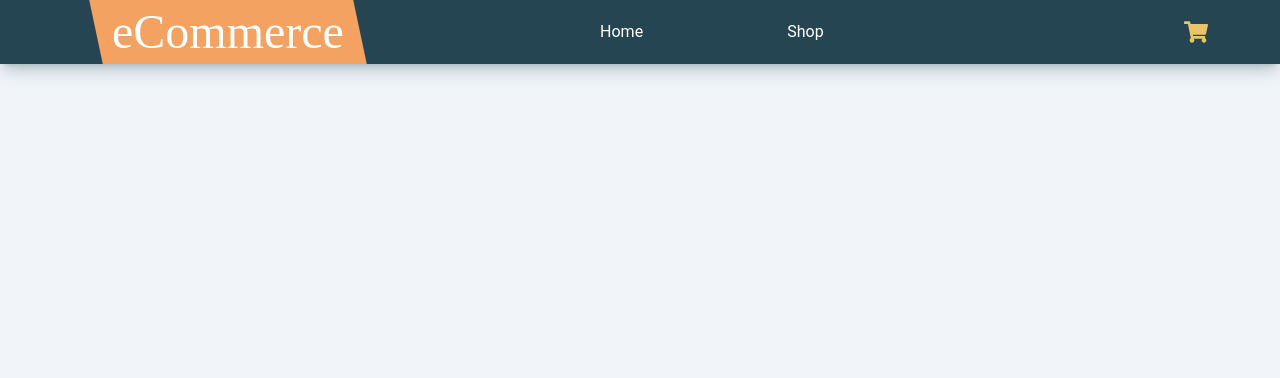
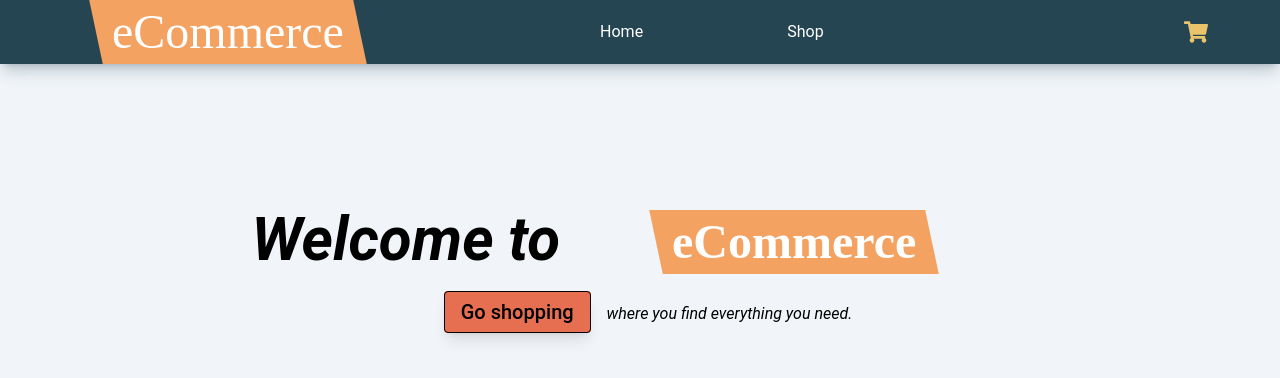
Before and after one commit to JNFussion/shopping-cart, a React (Create React App) app: page / in a window 1280 px wide. Shown: the top 378 px of the page. Built offline with nearby package versions, Linux system fonts and the light colour scheme.

Commit message:
add home, extract logo. Add button to cart.

```diff
--- a/src/App.js
+++ b/src/App.js
@@ -1,5 +1,6 @@
 import React from "react";
 import { BrowserRouter, Routes, Route } from "react-router-dom";
+import Home from "./components/Home";
 import Navbar from "./components/Navbar";
 
 const App = function App() {
@@ -7,7 +8,7 @@ const App = function App() {
     <BrowserRouter>
       <Navbar />
       <Routes>
-        <Route path="/" />
+        <Route path="/" element={<Home />} />
       </Routes>
     </BrowserRouter>
   );
--- /dev/null
+++ b/src/components/Home.js
@@ -0,0 +1,24 @@
+import React from "react";
+import { Link } from "react-router-dom";
+import Logo from "./Logo";
+import "../styles/home.css";
+
+const Home = function Home() {
+  return (
+    <article className="home-content">
+      <header className="header">
+        <h1 className="header-title">
+          <span className="italic">Welcome to</span> <Logo />
+        </h1>
+        <h2>
+          <Link to="/shop" className="trans-hover btn-shopping">
+            Go shopping
+          </Link>
+          <span className="italic">where you find everything you need.</span>
+        </h2>
+      </header>
+    </article>
+  );
+};
+
+export default Home;
--- /dev/null
+++ b/src/components/Logo.js
@@ -0,0 +1,12 @@
+import React from "react";
+import "../styles/logo.css";
+
+const Logo = function Logo() {
+  return (
+    <div className="logo-container skew-x-12">
+      <div className="logo -skew-x-12">eCommerce</div>
+    </div>
+  );
+};
+
+export default Logo;
--- a/src/components/Navbar.js
+++ b/src/components/Navbar.js
@@ -2,14 +2,12 @@ import React from "react";
 import { FaShoppingCart } from "react-icons/fa";
 import { Link } from "react-router-dom";
 import "../styles/navbar.css";
+import Logo from "./Logo";
 
 const Navbar = function Navbar() {
   return (
     <nav className="nav">
-      <div className="logo-container skew-x-12">
-        <h1 className="logo -skew-x-12">eCommerce</h1>
-      </div>
-
+      <Logo />
       <ul className="nav-links">
         <Link to="/">
           <li>Home</li>
@@ -19,7 +17,9 @@ const Navbar = function Navbar() {
         </Link>
       </ul>
       <div className="cart-container">
-        <FaShoppingCart />
+        <button type="button" className="btn-cart trans-hover">
+          <FaShoppingCart />
+        </button>
       </div>
     </nav>
   );
--- /dev/null
+++ b/src/styles/home.css
@@ -0,0 +1,15 @@
+.home-content {
+  @apply h-96 grid place-content-center;
+}
+
+.header {
+  @apply max-w-4xl text-center;
+}
+
+.header-title {
+  @apply flex text-6xl p-4 m-2 font-bold;
+}
+
+.btn-shopping {
+  @apply px-4 py-2 m-4 rounded border border-black shadow-lg text-xl font-medium bg-burnt-sienna hover:bg-burnt-sienna/90;
+}
--- a/src/styles/index.css
+++ b/src/styles/index.css
@@ -15,3 +15,7 @@
     @apply font-sans bg-slate-100;
   }
 }
+
+.trans-hover {
+  @apply transition-all duration-200 ease-in;
+}
--- /dev/null
+++ b/src/styles/logo.css
@@ -0,0 +1,7 @@
+.logo-container {
+  @apply mx-24 py-2 px-4 text-white bg-sandy-brown;
+}
+
+.logo {
+  @apply font-display text-5xl -skew-x-12;
+}
--- a/src/styles/navbar.css
+++ b/src/styles/navbar.css
@@ -1,13 +1,5 @@
 .nav {
   @apply flex items-center shadow-lg shadow-charcoal/25  text-white bg-charcoal;
-}
-
-.logo-container {
-  @apply mx-24 py-2 px-4 bg-sandy-brown;
-}
-
-.logo {
-  @apply font-display text-5xl -skew-x-12;
 }
 
 .nav-links {
@@ -15,5 +7,9 @@
 }
 
 .cart-container {
-  @apply ml-auto mr-16 p-2  text-2xl text-orange-yellow-crayola;
+  @apply ml-auto mr-16;
 }
+
+.btn-cart {
+  @apply p-2 text-2xl text-orange-yellow-crayola hover:text-orange-yellow-crayola/80;
+}
```
